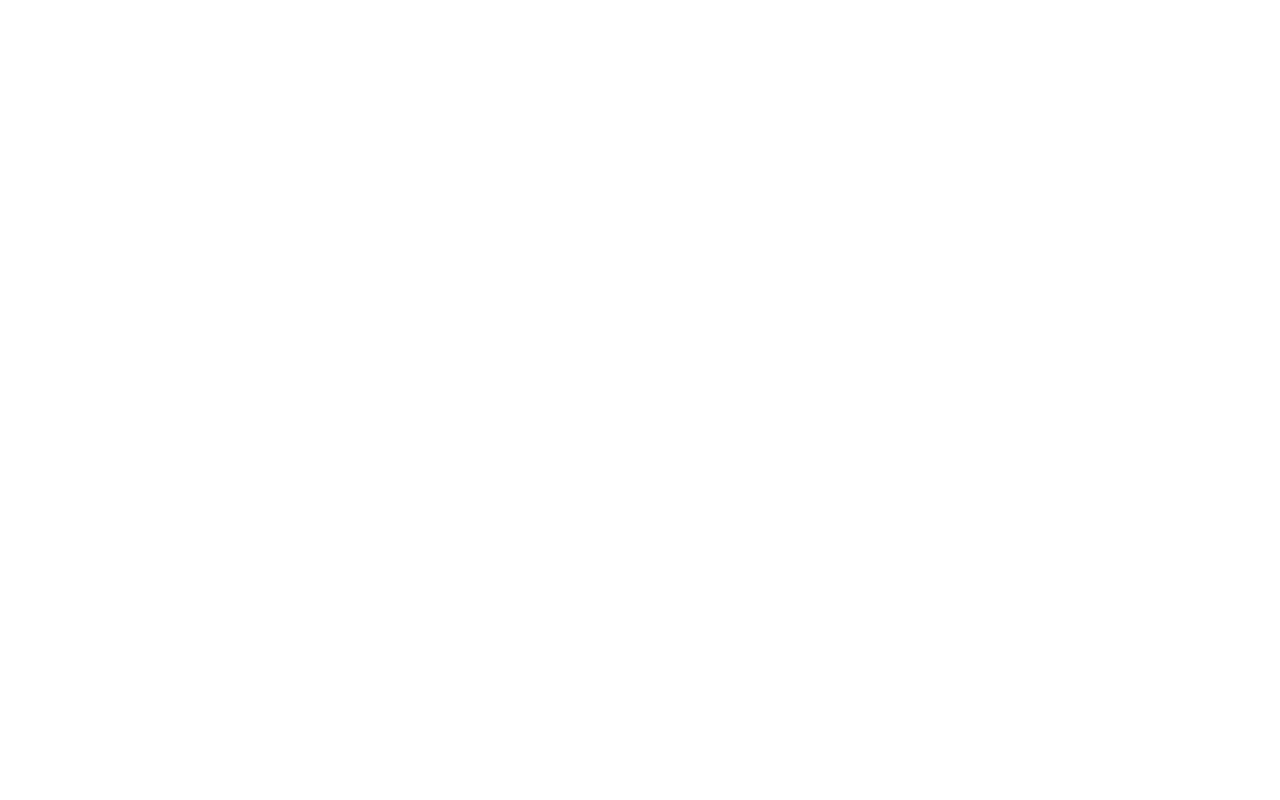
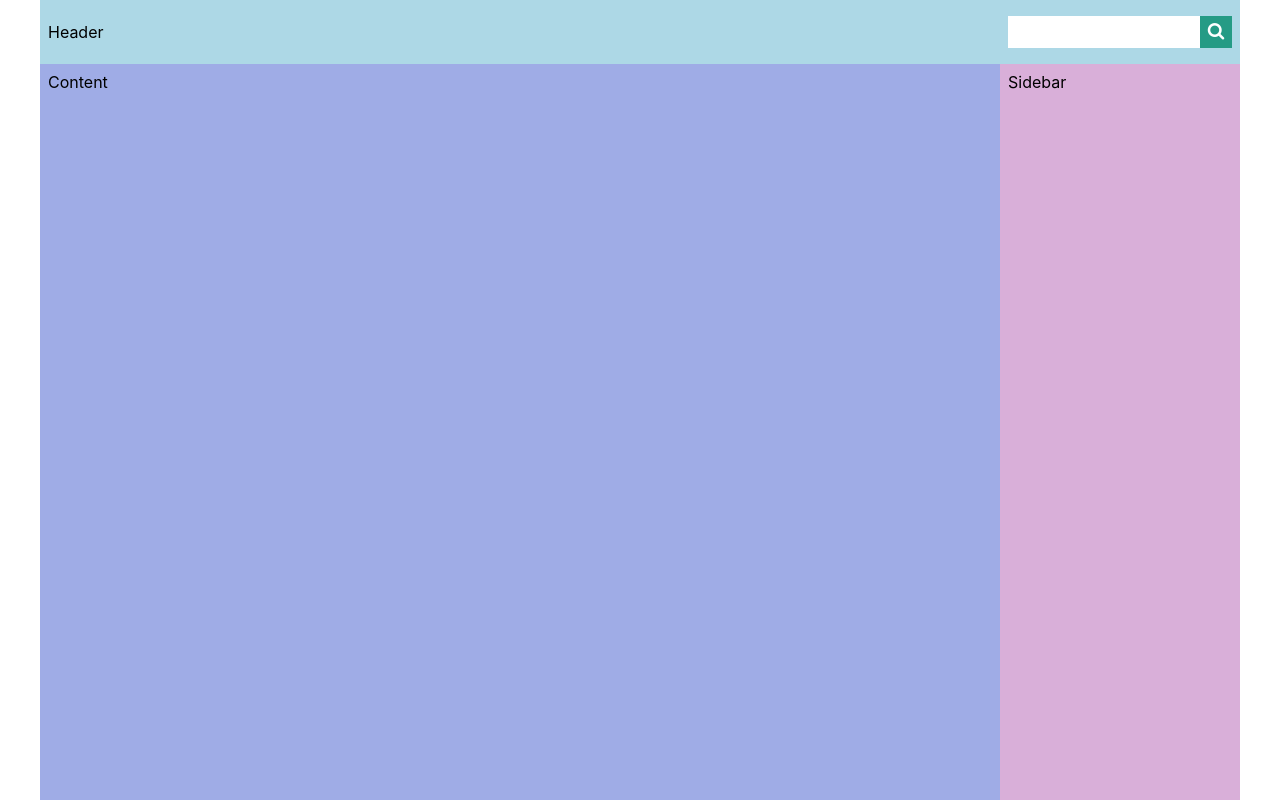
Before and after one commit to Dreamufor/BB-test, a plain HTML site: page index.html in a window 1280 px wide. Drawn offline with Linux system fonts and the light colour scheme.

Commit message:
implement overall layout

```diff
--- a/index.html
+++ b/index.html
@@ -6,7 +6,19 @@
     <meta name="viewport" content="width=device-width, initial-scale=1.0" />
     <link rel="stylesheet" href="./styles/style.css" />
     <link rel="stylesheet" href="./font-awesome/css/font-awesome.min.css" />
-    <title>Document</title>
+    <title>BB-test</title>
   </head>
-  <body></body>
+  <body>
+    <header>
+      <nav>Header</nav>
+      <form>
+        <input type="search" id="search-input" name="search-input" />
+        <button type="submit"><i class="fa fa-search fa-lg"></i></button>
+      </form>
+    </header>
+    <main>
+      <section>Content</section>
+      <aside>Sidebar</aside>
+    </main>
+  </body>
 </html>
--- a/styles/style.scss
+++ b/styles/style.scss
@@ -1 +1,65 @@
 @import 'variables';
+
+* {
+  box-sizing: border-box;
+  margin: 0;
+}
+
+body {
+  font-family: -apple-system, BlinkMacSystemFont, 'Segoe UI', 'Roboto', 'Oxygen', 'Ubuntu', 'Cantarell', 'Fira Sans',
+    'Droid Sans', 'Helvetica Neue', sans-serif;
+  width: 100%;
+  max-width: $body-max-width;
+  height: 100vh;
+  margin: auto;
+  display: flex;
+  flex-direction: column;
+  header {
+    height: $header-height;
+    padding: 0.5rem;
+    background: $bg-header;
+    display: flex;
+    justify-content: space-between;
+    align-items: center;
+    form {
+      background: $bg-search-box;
+      height: 2rem;
+      width: $search-box-width;
+      display: inline-flex;
+      input {
+        flex: 1;
+        height: 100%;
+        // remove input style
+        border: none;
+        background: none;
+        outline: 0;
+      }
+      button {
+        width: 2rem;
+        border: none;
+        background: $bg-icon-container;
+        color: $color-icon;
+        display: inline-flex;
+        justify-content: center;
+        align-items: center;
+      }
+    }
+  }
+  main {
+    display: flex;
+    width: 100%;
+    flex: 1;
+    section {
+      height: 100%;
+      flex: 1;
+      padding: 0.5rem;
+      background: $bg-content;
+    }
+    aside {
+      padding: 0.5rem;
+      width: $sidebar-width;
+      height: 100%;
+      background: $bg-sidebar;
+    }
+  }
+}
--- a/styles/variables.scss
+++ b/styles/variables.scss
@@ -0,0 +1,13 @@
+//size
+$body-max-width: 1200px;
+$header-height: 4rem;
+$search-box-width: 14rem;
+$sidebar-width: 15rem;
+
+//color
+$bg-header: lightBlue;
+$bg-search-box: #ffffff;
+$bg-icon-container: #259b85;
+$color-icon: #ffffff;
+$bg-content: #9face6;
+$bg-sidebar: #d9afd9;
```
Also changed, not shown: styles/style.css, 2 other files.
